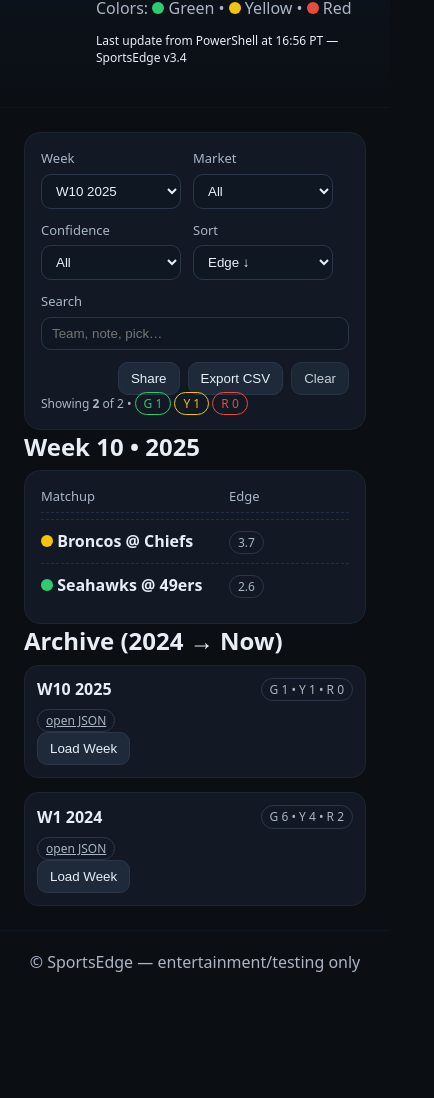
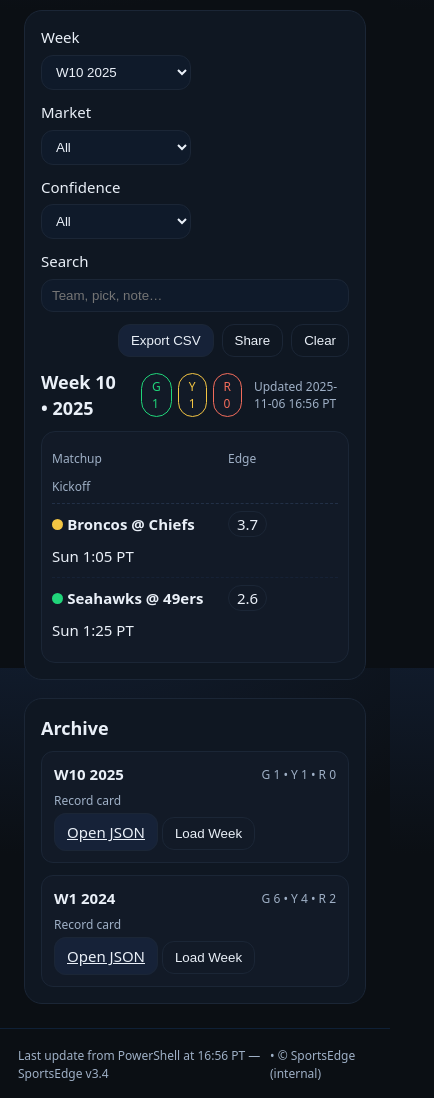
Before and after one commit to jimhpga/sports-edge-ats, a plain HTML site: page public/sportsedge/index.html in a window 390 px wide. Shown: the part 176-1274 px from the top of the page, 434 px wide, since content can reach past the window. Before the commit the page ends 1170 px from the top, so only its background shows below. Drawn offline with Linux system fonts and the light colour scheme.

Commit message:
SportsEdge: Pro UI refresh (controls, pills, shimmer, responsive table)

```diff
--- a/public/sportsedge/app.js
+++ b/public/sportsedge/app.js
@@ -1,193 +1,114 @@
-const $  = (s) => document.querySelector(s);
-const $$ = (s) => Array.from(document.querySelectorAll(s));
-const qp = new URLSearchParams(location.search);
-const fmt = (n, d=1) => (n===null||n===undefined||Number.isNaN(+n)) ? "—" : (+n).toFixed(d);
+const qs = (s)=>document.querySelector(s);
+const fmt = (n,d=1)=> (n==null||Number.isNaN(+n)) ? "—" : (+n).toFixed(d);
+const paths = { meta:"./data/meta.json", current:"./data/nfl/current.json", history:"./data/nfl/history.json" };
 
-const metaEl   = document.querySelector("#meta");
-const weekEl   = document.querySelector("#thisWeek");
-const archEl   = document.querySelector("#archive");
-const titleWEl = document.querySelector("#titleWeek");
-const sumEl    = document.querySelector("#summary");
-
-const selWeek   = document.querySelector("#selWeek");
-const selMarket = document.querySelector("#selMarket");
-const selColor  = document.querySelector("#selColor");
-const selSort   = document.querySelector("#selSort");
-const txtSearch = document.querySelector("#txtSearch");
-const btnShare  = document.querySelector("#btnShare");
-const btnExport = document.querySelector("#btnExport");
-const btnClear  = document.querySelector("#btnClear");
-
-const paths = {
-  meta:    "./data/meta.json",
-  current: "./data/nfl/current.json",
-  history: "./data/nfl/history.json"
+const el = {
+  meta: qs("#metaMsg"), tbl: qs("#table"), arch: qs("#archive"),
+  headline: qs("#headline"), pills: qs("#recordPills"), updated: qs("#updated"),
+  selWeek: qs("#selWeek"), selMarket: qs("#selMarket"), selColor: qs("#selColor"),
+  txtSearch: qs("#txtSearch"), btnShare: qs("#btnShare"), btnExport: qs("#btnExport"), btnClear: qs("#btnClear")
 };
 
-async function j(path, fallback){
-  try{ const r = await fetch(path, {cache:"no-store"}); if(!r.ok) throw new Error(r.statusText); return await r.json(); }
-  catch(e){ return fallback; }
-}
-const dot = (c) => c==="green" ? '<span class="dot g"></span>' :
-                    c==="yellow"? '<span class="dot y"></span>' :
-                                  '<span class="dot r"></span>';
+async function getJSON(p, fb){ try{ const r=await fetch(p+"?v="+Date.now(),{cache:"no-store"}); if(!r.ok) throw 0; return await r.json(); }catch{ return fb; } }
+const dot=(c)=> c==="green"?'<span class="dot g"></span>':c==="yellow"?'<span class="dot y"></span>':'<span class="dot r"></span>';
+const koScore=(s)=>{ if(!s) return 0; const m=/([A-Za-z]{3})\s+(\d{1,2}):(\d{2})/i.exec(s); const order={Mon:1,Tue:2,Wed:3,Thu:4,Fri:5,Sat:6,Sun:7}; return m? (order[m[1]]||0)*10000+(+m[2])*100+(+m[3]) : Date.parse(s)||0; };
 
-function parseKickoff(str){
-  if(!str) return null;
-  const days = ["Mon","Tue","Wed","Thu","Fri","Sat","Sun"];
-  const m = /([A-Za-z]{3})\s+(\d{1,2}):(\d{2})/i.exec(str);
-  if(m){ return days.indexOf(m[1].substr(0,3)) * 10000 + (+m[2])*100 + (+m[3]); }
-  const t = Date.parse(str);
-  return Number.isNaN(t) ? null : t;
+function head(){ return `<div class="thead">
+  <div>Matchup</div><div class="hideM">Pick</div><div>Edge</div><div class="hideS">Model vs Line</div><div>Kickoff</div>
+</div>`; }
+
+function renderRows(list){
+  return list.map(g=>{
+    const ml=`${g.market||""} ${g.line??""}`.trim();
+    const delta=(g.model!=null && g.line!=null)? fmt((+g.model)-(+g.line),1) : "—";
+    return `<div class="row">
+      <div><div class="pick">${dot(g.color)} ${g.away} @ ${g.home}</div><div class="note hideM">${g.recommendation||""} <span class="k">(${ml})</span></div></div>
+      <div class="hideM"><span class="pick">${g.recommendation||""}</span> <span class="k">(${ml})</span></div>
+      <div><span class="badge ${g.color||""}">${fmt(g.edge,1)}</span></div>
+      <div class="hideS"><span class="k">Model:</span> ${fmt(g.model,1)} · <span class="k">Line:</span> ${fmt(g.line,1)} · <span class="k">Δ:</span> ${delta}</div>
+      <div>${g.kickoff||"TBD"}</div>
+    </div>`;
+  }).join("");
 }
 
-function toCSV(rows){
-  const head = ["home","away","market","line","model","edge","color","recommendation","kickoff"];
-  const esc = (v)=> `"${String(v??"").replaceAll('"','""')}"`;
-  return [head.join(","), ...rows.map(r => head.map(k=>esc(r[k])).join(","))].join("\r\n");
-}
-
-function renderControls(weeks, currentWeek){
-  const unique = [];
-  weeks.slice().sort((a,b)=> (a.season-b.season) || (a.week-b.week))
-    .forEach(w=>{
-      const key = `${w.season}-w${String(w.week).padStart(2,"0")}`;
-      if(!unique.includes(key)) unique.push(key);
-    });
-  selWeek.innerHTML = unique.reverse().map(k=>{
-    const [season, wk] = k.split("-w");
-    const isCur = (+season===currentWeek.season && +wk===currentWeek.week);
-    const label = `W${+wk} ${season}`;
-    return `<option value="${season}-w${wk}" ${isCur?'selected':''}>${label}</option>`;
-  }).join("");
-
-  if(qp.get("market")) selMarket.value = qp.get("market");
-  if(qp.get("color"))  selColor.value  = qp.get("color");
-  if(qp.get("sort"))   selSort.value   = qp.get("sort");
-  if(qp.get("q"))      txtSearch.value = qp.get("q");
-}
-
-function applyFilters(rows){
-  let out = rows.slice();
-  const market = selMarket.value;
-  const color  = selColor.value;
-  const q      = (txtSearch.value||"").trim().toLowerCase();
-
-  if(market !== "all") out = out.filter(r => (r.market||"").toLowerCase()===market);
-  if(color  !== "all") out = out.filter(r => (r.color||"").toLowerCase()===color);
-  if(q) out = out.filter(r => (
-    (r.home||"").toLowerCase().includes(q) ||
-    (r.away||"").toLowerCase().includes(q) ||
-    (r.recommendation||"").toLowerCase().includes(q)
-  ));
-
-  switch(selSort.value){
-    case "edgeAsc":      out.sort((a,b)=> (+a.edge||0) - (+b.edge||0)); break;
-    case "kickoffAsc":   out.sort((a,b)=> (parseKickoff(a.kickoff)||0) - (parseKickoff(b.kickoff)||0)); break;
-    case "kickoffDesc":  out.sort((a,b)=> (parseKickoff(b.kickoff)||0) - (parseKickoff(a.kickoff)||0)); break;
-    case "alpha":        out.sort((a,b)=> (a.home+a.away).localeCompare(b.home+b.away)); break;
-    default:             out.sort((a,b)=> (+b.edge||0) - (+a.edge||0));
-  }
+function applyFilters(all){
+  const m = el.selMarket.value, c = el.selColor.value, q=(el.txtSearch.value||"").toLowerCase();
+  let out = all.slice();
+  if(m!=="all") out = out.filter(x=>(x.market||"").toLowerCase()===m);
+  if(c!=="all") out = out.filter(x=>(x.color||"").toLowerCase()===c);
+  if(q) out = out.filter(x=>(x.home||"").toLowerCase().includes(q) || (x.away||"").toLowerCase().includes(q) || (x.recommendation||"").toLowerCase().includes(q));
+  out.sort((a,b)=> (+(b.edge||0)) - (+(a.edge||0)) || koScore(a.kickoff)-koScore(b.kickoff));
   return out;
 }
 
 function renderWeek(week){
-  titleWEl.textContent = `Week ${week.week} • ${week.season}`;
-  const all = week.games || [];
-  const rows = applyFilters(all);
-  const g = rows.filter(r=>r.color==="green").length;
-  const y = rows.filter(r=>r.color==="yellow").length;
-  const r = rows.filter(r=>r.color==="red").length;
-  sumEl.innerHTML = `Showing <b>${rows.length}</b> of ${all.length} • <span class="badge g">G ${g}</span> <span class="badge y">Y ${y}</span> <span class="badge r">R ${r}</span>`;
+  el.headline.textContent = `Week ${week.week} • ${week.season}`;
+  el.updated.textContent  = week.updated ? `Updated ${week.updated}` : "";
+  const g = week.games.filter(x=>x.color==='green').length;
+  const y = week.games.filter(x=>x.color==='yellow').length;
+  const r = week.games.filter(x=>x.color==='red').length;
+  el.pills.innerHTML = `<span class="pill g">G ${g}</span><span class="pill y">Y ${y}</span><span class="pill r">R ${r}</span>`;
 
-  const head = `<div class="thead"><div>Matchup</div><div class="hideM">Pick</div><div>Edge</div><div class="hideS">Model vs Line</div><div class="hideM">Kickoff</div></div>`;
-  const html = rows.map(gm => {
-    const ml = `${gm.market||""} ${gm.line??""}`.trim();
-    const delta = (gm.model!==undefined && gm.line!==undefined) ? fmt((+gm.model) - (+gm.line),1) : "—";
-    const ko = gm.kickoff || "TBD";
-    return `
-      <div class="row">
-        <div>
-          <div class="pick">${dot(gm.color)} ${gm.away} @ ${gm.home}</div>
-          <div class="note hideM">${gm.recommendation||""} <span class="k">(${ml})</span></div>
-        </div>
-        <div class="hideM"><span class="pick">${gm.recommendation||""}</span> <span class="k">(${ml})</span></div>
-        <div><span class="badge ${gm.color||""}">${fmt(gm.edge,1)}</span></div>
-        <div class="hideS"><span class="k">Model:</span> ${fmt(gm.model,1)} &nbsp; <span class="k">Line:</span> ${fmt(gm.line,1)} &nbsp; <span class="k">Δ:</span> ${delta}</div>
-        <div class="hideM">${ko}</div>
-      </div>
-    `;
-  }).join("");
-  weekEl.innerHTML = head + (html || `<p class="small">No games in this view.</p>`);
+  const rows = applyFilters(week.games||[]);
+  el.tbl.innerHTML = head() + (rows.length ? renderRows(rows) : `<div class="row"><div class="k">No picks in this view.</div></div>`);
 }
 
 function renderArchive(history){
-  const cards = (history.weeks||[]).slice().reverse().map(w=>{
-    const key = `${w.season}-w${String(w.week).padStart(2,"0")}`;
-    return `
-      <div class="week">
-        <div class="h">
-          <strong>W${w.week} ${w.season}</strong>
-          <span class="badge">G ${w.record.green} • Y ${w.record.yellow} • R ${w.record.red}</span>
-        </div>
-        <div class="small"><a class="tag" href="./data/nfl/${key}.json">open JSON</a></div>
-        <button class="btn" data-goto="${key}">Load Week</button>
-      </div>
-    `;
+  el.arch.innerHTML = (history.weeks||[]).slice().reverse().map(w=>{
+    const key=`${w.season}-w${String(w.week).padStart(2,"0")}`;
+    return `<div class="weekCard">
+      <div class="top"><strong>W${w.week} ${w.season}</strong><span class="k">G ${w.record.green} • Y ${w.record.yellow} • R ${w.record.red}</span></div>
+      <div class="k small" style="margin-bottom:8px">Record card</div>
+      <div><a class="btn" href="./data/nfl/${key}.json">Open JSON</a>
+           <button class="btn ghost" data-load="${key}">Load Week</button></div>
+    </div>`;
   }).join("");
-  archEl.innerHTML = cards;
-  archEl.addEventListener("click", async (e)=>{
-    const btn = e.target.closest("button[data-goto]");
-    if(!btn) return;
-    const key = btn.getAttribute("data-goto");
-    const wk = await j(`./data/nfl/${key}.json`, null);
-    if(wk){ renderWeek(wk); selWeek.value = key; pushURL(); }
+
+  el.arch.addEventListener("click", async e=>{
+    const btn=e.target.closest("[data-load]"); if(!btn) return;
+    const key=btn.getAttribute("data-load"); const wk=await getJSON(`./data/nfl/${key}.json`,null);
+    if(wk){ current = wk; renderWeek(current); el.selWeek.value = key; }
   });
 }
 
-function pushURL(){
-  const key = selWeek.value; const [season, wk] = key.split("-w");
-  const params = new URLSearchParams({
-    week: wk, season, market: selMarket.value, color: selColor.value, sort: selSort.value, q: txtSearch.value
-  });
-  history.replaceState(null, "", `?${params.toString()}`);
+function fillWeekDropdown(hist, cur){
+  const keys = [...new Set((hist.weeks||[]).map(w=>`${w.season}-w${String(w.week).padStart(2,"0")}`))].sort().reverse();
+  el.selWeek.innerHTML = keys.map(k=>{
+    const [s,w]=k.split("-w"); const sel=(+s===cur.season && +w===cur.week)?"selected":"";
+    return `<option value="${k}" ${sel}>W${+w} ${s}</option>`;
+  }).join("");
+
+  el.selWeek.onchange = async ()=>{
+    const [season, wk] = el.selWeek.value.split("-w");
+    const wkJson = await getJSON(`./data/nfl/${season}-w${wk}.json`, null);
+    if(wkJson){ current = wkJson; renderWeek(current); }
+  };
 }
 
-function bindEvents(allWeeks, currentWeek){
-  const handle = () => { pushURL(); renderWeek(currentWeek); };
-  [selMarket, selColor, selSort].forEach(el => el.addEventListener("change", handle));
-  txtSearch.addEventListener("input", handle);
-  selWeek.addEventListener("change", async ()=>{
-    const [season, wk] = selWeek.value.split("-w");
-    const wkJson = await j(`./data/nfl/${season}-w${wk}.json`, null);
-    if(wkJson){ currentWeek.season = +season; currentWeek.week = +wk; currentWeek.games = wkJson.games; currentWeek.record = wkJson.record; currentWeek.updated = wkJson.updated; }
-    pushURL(); renderWeek(currentWeek);
-  });
-
-  btnClear.addEventListener("click", ()=>{
-    selMarket.value="all"; selColor.value="all"; selSort.value="edgeDesc"; txtSearch.value=""; pushURL(); renderWeek(currentWeek);
-  });
-  btnShare.addEventListener("click", ()=>{
-    navigator.clipboard?.writeText(location.href); btnShare.textContent="Copied!"; setTimeout(()=>btnShare.textContent="Share",1000);
-  });
-  btnExport.addEventListener("click", ()=>{
-    const rows = applyFilters(currentWeek.games||[]);
-    const blob = new Blob([toCSV(rows)], {type:"text/csv"});
-    const a = Object.assign(document.createElement("a"), {href:URL.createObjectURL(blob), download:`sportsedge-week${currentWeek.week}-${currentWeek.season}.csv`});
-    document.body.appendChild(a); a.click(); a.remove();
-  });
+function bind(){
+  [el.selMarket, el.selColor].forEach(x=> x.onchange = ()=> renderWeek(current));
+  el.txtSearch.oninput = ()=> renderWeek(current);
+  el.btnClear.onclick  = ()=>{ el.selMarket.value="all"; el.selColor.value="all"; el.txtSearch.value=""; renderWeek(current); };
+  el.btnShare.onclick  = ()=>{ navigator.clipboard?.writeText(location.href); el.btnShare.textContent="Copied!"; setTimeout(()=>el.btnShare.textContent="Share",900); };
+  el.btnExport.onclick = ()=>{
+    const rows = applyFilters(current.games||[]);
+    const head = ["home","away","market","line","model","edge","color","recommendation","kickoff"];
+    const esc  = (v)=>`"${String(v??"").replaceAll('"','""')}"`;
+    const csv  = [head.join(","), ...rows.map(r=>head.map(k=>esc(r[k])).join(","))].join("\r\n");
+    const a=document.createElement("a"); a.href=URL.createObjectURL(new Blob([csv],{type:"text/csv"}));
+    a.download=`SportsEdge-W${current.week}-${current.season}.csv`; a.click();
+  };
 }
 
+let current = null;
 (async function init(){
-  const meta = await j(paths.meta, {});
-  if(meta?.message) metaEl.textContent = meta.message;
-
-  const current = await j(paths.current, null);
-  const historyJson = await j(paths.history, {weeks:[]});
-  if(!current){ weekEl.innerHTML = '<p class="small">No current.json found. Put one under ./data/nfl/current.json</p>'; return; }
-
-  renderControls(historyJson.weeks||[], {season: current.season, week: current.week});
+  const meta = await getJSON(paths.meta, {});
+  if(meta?.message) el.meta.textContent = meta.message;
+  const hist = await getJSON(paths.history, {weeks:[]});
+  current    = await getJSON(paths.current, null);
+  if(!current){ el.tbl.innerHTML='<div class="row"><div class="k">current.json missing. Put one under ./data/nfl/current.json</div></div>'; return; }
+  renderArchive(hist);
+  fillWeekDropdown(hist, current);
+  bind();
   renderWeek(current);
-  renderArchive(historyJson);
-  bindEvents(historyJson.weeks||[], current);
 })();
--- a/public/sportsedge/index.html
+++ b/public/sportsedge/index.html
@@ -1,87 +1,91 @@
 <!doctype html>
 <html lang="en">
 <head>
-  <meta charset="utf-8" />
-  <meta name="viewport" content="width=device-width, initial-scale=1" />
-  <title>SportsEdge — Weekly NFL Edges</title>
+  <meta charset="utf-8"/>
+  <meta name="viewport" content="width=device-width,initial-scale=1"/>
+  <title>SportsEdge — NFL Model Picks</title>
   <link rel="preload" as="fetch" href="./data/nfl/current.json" crossorigin>
-  <link rel="stylesheet" href="./style.css" />
+  <link rel="stylesheet" href="./style.css?v=6"/>
 </head>
 <body>
   <header class="hero">
-    <img class="logo" src="./logo.svg" alt="SportsEdge" />
-    <div>
-      <h1>SportsEdge Weekly NFL Picks</h1>
-      <p class="sub">
-        Colors:
-        <span class="dot g"></span> Green •
-        <span class="dot y"></span> Yellow •
-        <span class="dot r"></span> Red
-      </p>
-      <p id="meta" class="small"></p>
+    <div class="brand">
+      <img class="logo" src="./logo.svg" alt="SportsEdge"/>
+      <div>
+        <h1>SportsEdge</h1>
+        <p class="muted">NFL Model Picks • internal demo</p>
+      </div>
+    </div>
+    <div class="legend">
+      <span class="chip g">Green</span>
+      <span class="chip y">Yellow</span>
+      <span class="chip r">Red</span>
     </div>
   </header>
 
-  <main class="container">
-    <section class="controls card">
-      <div class="row wrap">
-        <label>Week
+  <main class="wrap">
+    <section class="panel">
+      <div class="controls">
+        <div class="control">
+          <label>Week</label>
           <select id="selWeek"></select>
-        </label>
-
-        <label>Market
+        </div>
+        <div class="control">
+          <label>Market</label>
           <select id="selMarket">
             <option value="all">All</option>
             <option value="spread">Spread</option>
             <option value="total">Total</option>
             <option value="moneyline">Moneyline</option>
           </select>
-        </label>
-
-        <label>Confidence
+        </div>
+        <div class="control">
+          <label>Confidence</label>
           <select id="selColor">
             <option value="all">All</option>
             <option value="green">Green</option>
             <option value="yellow">Yellow</option>
             <option value="red">Red</option>
           </select>
-        </label>
-
-        <label>Sort
-          <select id="selSort">
-            <option value="edgeDesc">Edge ↓</option>
-            <option value="edgeAsc">Edge ↑</option>
-            <option value="kickoffAsc">Kickoff ↑</option>
-            <option value="kickoffDesc">Kickoff ↓</option>
-            <option value="alpha">A–Z</option>
-          </select>
-        </label>
-
-        <label class="grow">Search
-          <input id="txtSearch" type="text" placeholder="Team, note, pick…" />
-        </label>
-
+        </div>
+        <div class="control grow">
+          <label>Search</label>
+          <input id="txtSearch" type="text" placeholder="Team, pick, note…"/>
+        </div>
         <div class="actions">
-          <button id="btnShare" class="btn">Share</button>
           <button id="btnExport" class="btn">Export CSV</button>
-          <button id="btnClear" class="btn subtle">Clear</button>
+          <button id="btnShare"  class="btn ghost">Share</button>
+          <button id="btnClear"  class="btn ghost">Clear</button>
         </div>
       </div>
-      <div id="summary" class="small muted"></div>
+
+      <div class="meta-line">
+        <div id="headline" class="headline">This Week</div>
+        <div class="spacer"></div>
+        <div id="recordPills" class="pills"></div>
+        <div id="updated" class="muted small"></div>
+      </div>
+
+      <div id="table" class="card table">
+        <div class="loading">
+          <div class="shimmer"></div>
+          <div class="shimmer"></div>
+          <div class="shimmer"></div>
+        </div>
+      </div>
     </section>
 
-    <section>
-      <h2 id="titleWeek">This Week</h2>
-      <div id="thisWeek" class="card table"></div>
-    </section>
-
-    <section>
-      <h2>Archive (2024 → Now)</h2>
+    <section class="panel">
+      <h2>Archive</h2>
       <div id="archive" class="grid"></div>
     </section>
   </main>
 
-  <footer class="footer">© SportsEdge — entertainment/testing only</footer>
-  <script type="module" src="./app.js?v=4"></script>
+  <footer class="footer">
+    <span id="metaMsg" class="muted small"></span>
+    <span class="muted small"> • © SportsEdge (internal)</span>
+  </footer>
+
+  <script type="module" src="./app.js?v=6"></script>
 </body>
 </html>
--- a/public/sportsedge/style.css
+++ b/public/sportsedge/style.css
@@ -1,54 +1,62 @@
-:root {
-  --bg:#0b0f14; --fg:#e7eef7; --muted:#a9b6c6; --card:#121924;
-  --g:#2ecc71; --y:#f1c40f; --r:#e74c3c; --line:#1a2533; --dash:#223047;
-  --btn:#1e2a3a; --btnb:#2b3749;
+:root{
+  --bg:#0b0f14;--fg:#eaf0f8;--muted:#9fb0c6;
+  --panel:#0f1722;--card:#121a27;--line:#1b2636;--dash:#223047;
+  --g:#20d57a;--y:#f3c543;--r:#f26c5b;--accent:#4da3ff;
 }
-*{box-sizing:border-box}
-body{margin:0;background:var(--bg);color:var(--fg);font:16px/1.45 system-ui,Segoe UI,Roboto,Helvetica,Arial}
-h1,h2{margin:0 0 .35rem 0}
-.hero{display:flex;gap:18px;align-items:center;padding:28px 24px;border-bottom:1px solid #0e1621;background:linear-gradient(180deg,#0e1722,#0b0f14)}
+*{box-sizing:border-box} html,body{height:100%}
+body{margin:0;background:radial-gradient(1200px 600px at 10% -10%,#132035 0%,#0b0f14 45%,#0b0f14 100%);
+  color:var(--fg);font:15px/1.45 ui-sans-serif,system-ui,Segoe UI,Roboto,Helvetica,Arial}
+h1,h2{margin:0 0 .5rem 0}
+h2{font-size:18px}
+.small{font-size:12px}.muted{color:var(--muted)}
+.wrap{max-width:1200px;margin:0 auto;padding:24px;display:grid;gap:18px}
+.hero{display:flex;justify-content:space-between;align-items:center;padding:22px 24px;border-bottom:1px solid #0f2036;background:linear-gradient(180deg,#0e1726,#0c1220)}
+.brand{display:flex;gap:14px;align-items:center}
 .logo{width:54px;height:54px}
-.sub{color:var(--muted);margin:.25rem 0}
-.small{font-size:12px} .muted{color:var(--muted)}
-.container{max-width:1200px;margin:0 auto;padding:24px}
-.card{background:var(--card);border:1px solid var(--line);border-radius:16px;padding:16px}
-
-.controls .row{display:flex;gap:12px;align-items:flex-end}
-.controls .wrap{flex-wrap:wrap}
-label{display:flex;flex-direction:column;gap:6px;font-size:13px;color:var(--muted)}
-select,input{background:#0f1722;color:var(--fg);border:1px solid var(--btnb);border-radius:10px;padding:8px 10px;min-width:140px}
-input{min-width:260px}
+.legend{display:flex;gap:8px}
+.panel{background:var(--panel);border:1px solid var(--line);border-radius:18px;padding:16px}
+.controls{display:flex;flex-wrap:wrap;gap:12px;align-items:end;margin-bottom:12px}
+.control{display:flex;flex-direction:column;gap:6px;min-width:150px}
 .grow{flex:1}
-
-.btn{background:var(--btn);border:1px solid var(--btnb);color:var(--fg);padding:8px 12px;border-radius:10px;cursor:pointer}
-.btn:hover{filter:brightness(1.1)}
-.subtle{opacity:.85}
+select,input{background:#0f1a2a;color:var(--fg);border:1px solid var(--line);border-radius:12px;padding:8px 10px}
+.btn{background:#162238;border:1px solid var(--line);color:var(--fg);padding:8px 12px;border-radius:12px;cursor:pointer}
+.btn:hover{filter:brightness(1.08)} .ghost{background:transparent}
 .actions{display:flex;gap:8px;margin-left:auto}
 
-.grid{display:grid;grid-template-columns:repeat(auto-fill,minmax(260px,1fr));gap:14px}
-.week{background:var(--card);border:1px solid var(--line);border-radius:14px;padding:12px}
-.h{display:flex;justify-content:space-between;align-items:center;margin-bottom:8px}
-.badge{padding:2px 8px;border-radius:999px;font-size:12px;border:1px solid var(--btnb);color:var(--muted)}
-.tag{display:inline-flex;align-items:center;gap:6px;padding:2px 8px;border-radius:999px;border:1px solid var(--btnb);color:var(--muted);font-size:12px}
-.footer{color:var(--muted);text-align:center;padding:20px;border-top:1px solid #0e1621}
+.meta-line{display:flex;align-items:center;gap:12px;margin:6px 0 10px 0}
+.headline{font-weight:700;font-size:18px}
+.spacer{flex:1}
+.pills{display:flex;gap:6px}
+.pill{border:1px solid var(--line);background:var(--card);padding:4px 10px;border-radius:999px;font-size:12px}
+.pill.g{border-color:var(--g);color:var(--g)}
+.pill.y{border-color:var(--y);color:var(--y)}
+.pill.r{border-color:var(--r);color:var(--r)}
+.chip{border:1px solid var(--line);background:var(--card);padding:4px 10px;border-radius:999px;font-size:12px}
+.chip.g{border-color:var(--g)} .chip.y{border-color:var(--y)} .chip.r{border-color:var(--r)}
+
+.card{background:var(--card);border:1px solid var(--line);border-radius:14px}
+.table{padding:10px}
+.thead,.row{display:grid;grid-template-columns:260px 1fr 110px 170px 120px;gap:10px;align-items:center}
+.thead{color:var(--muted);font-size:12px;border-bottom:1px dashed var(--dash);padding:8px 0}
+.row{padding:10px 0;border-bottom:1px dashed #162236}
+.row:last-child{border-bottom:none}
+.pick{font-weight:600}
+.k{color:var(--muted);font-size:12px}
+.badge{padding:2px 8px;border-radius:999px;border:1px solid var(--line)}
+.badge.g{border-color:var(--g);color:var(--g)} .badge.y{border-color:var(--y);color:var(--y)} .badge.r{border-color:var(--r);color:var(--r)}
 .dot{display:inline-block;width:.75em;height:.75em;border-radius:50%}
 .dot.g{background:var(--g)} .dot.y{background:var(--y)} .dot.r{background:var(--r)}
+.note{color:var(--muted);font-size:12px}
 
-.table .thead,.table .row{display:grid;grid-template-columns:220px 1fr 120px 160px 170px;gap:8px;align-items:center}
-.table .thead{color:var(--muted);font-size:13px;border-bottom:1px dashed var(--dash);padding-bottom:6px;margin-bottom:6px}
-.table .row{padding:10px 0;border-top:1px dashed var(--dash)}
-.pick{font-weight:600}
-.note{color:var(--muted);font-size:12px}
-.k{color:var(--muted);font-size:12px}
-.badge.g{border-color:var(--g);color:var(--g)}
-.badge.y{border-color:var(--y);color:var(--y)}
-.badge.r{border-color:var(--r);color:var(--r)}
+.loading{display:grid;gap:10px}
+.shimmer{height:38px;border-radius:10px;background:linear-gradient(90deg,#121a27 0%,#182233 50%,#121a27 100%);
+  background-size:200% 100%;animation:sh 1.5s infinite}
+@keyframes sh{0%{background-position:200% 0}100%{background-position:-200% 0}}
 
-@media (max-width: 920px){
-  .table .thead,.table .row{grid-template-columns:1fr 120px 160px 170px}
-  .hideM{display:none}
-}
-@media (max-width: 640px){
-  .table .thead,.table .row{grid-template-columns:1fr 120px}
-  .hideS{display:none}
-}
+.grid{display:grid;grid-template-columns:repeat(auto-fill,minmax(240px,1fr));gap:12px;margin-top:10px}
+.weekCard{background:var(--card);border:1px solid var(--line);border-radius:12px;padding:12px}
+.weekCard .top{display:flex;justify-content:space-between;align-items:center;margin-bottom:6px}
+
+.footer{display:flex;justify-content:center;gap:6px;padding:18px;border-top:1px solid #0f2036;color:var(--muted)}
+@media (max-width: 980px){ .thead,.row{grid-template-columns:1fr 110px 170px 120px} .hideM{display:none} }
+@media (max-width: 720px){ .thead,.row{grid-template-columns:1fr 110px} .hideS{display:none} .actions{width:100%;justify-content:flex-end} }
```
